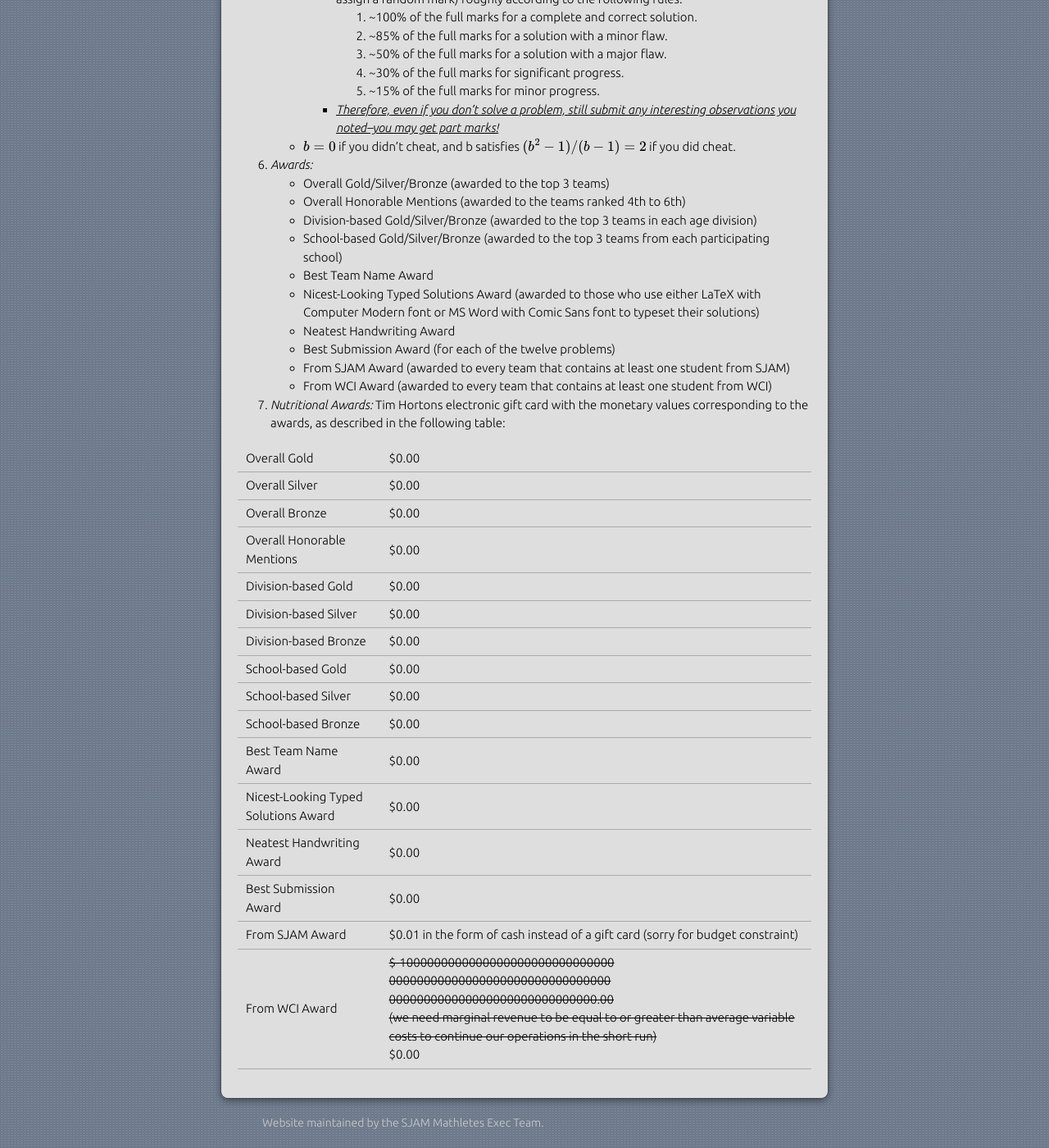
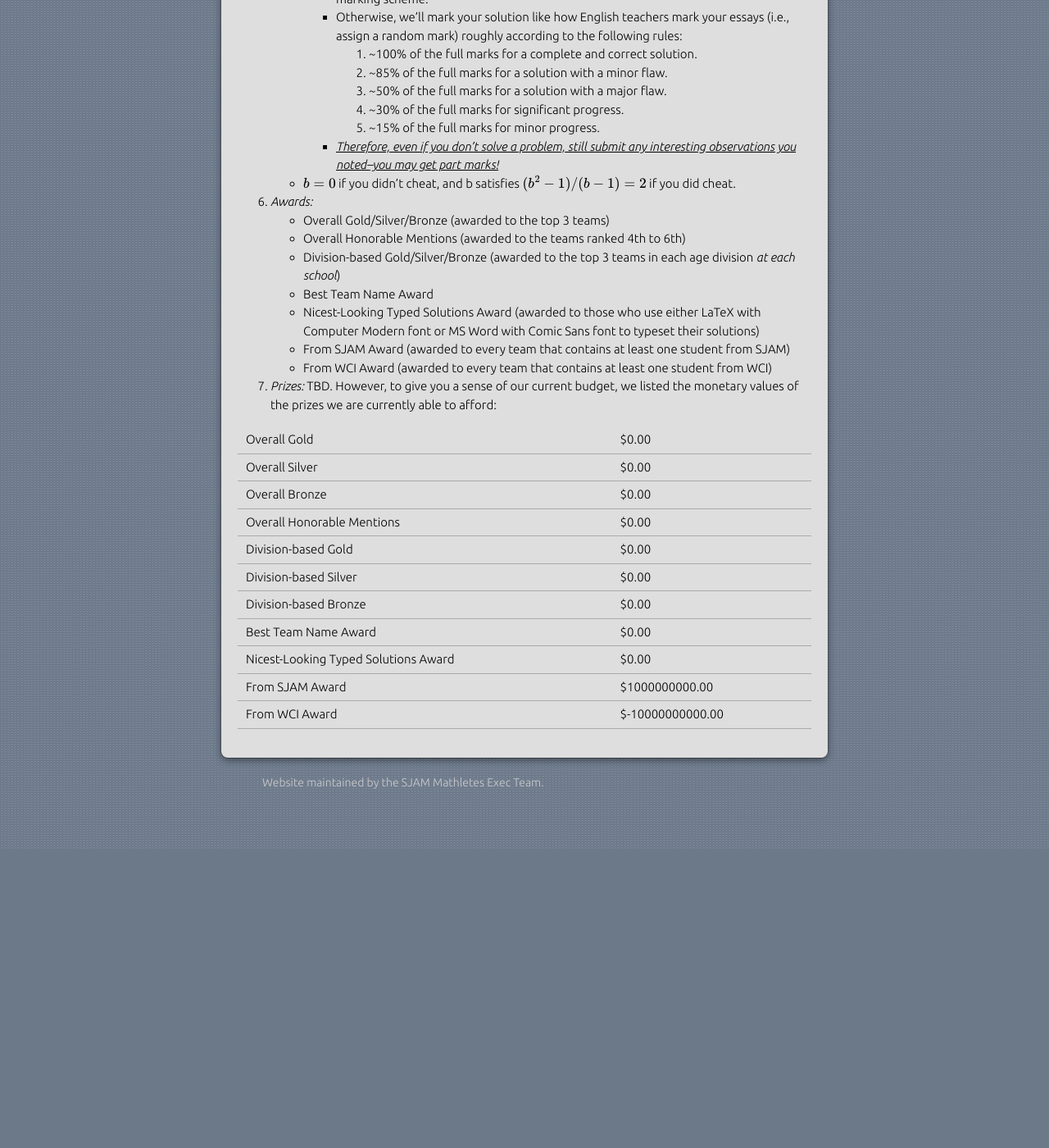
Before and after one commit to sjammathletes/sjammathletes.github.io, a Jekyll site: the page built from sjammo.md, in a window 1280 px wide and 1400 px high, scrolled down 1983 px. Shown: the whole window at 82% size. Built offline with Jekyll 4.4.1, drawn with Linux system fonts in a browser that asks for light colours; our own code applies the rules of GitHub Pages for plain Markdown files; after the commit the page ends 3018 px from its top, so only the background shows below that; some of the changed text lies outside the part shown.

Commit message:
updated knowledge not required and awards

```diff
--- a/sjammo.md
+++ b/sjammo.md
@@ -13,7 +13,7 @@
 ### Basic information:
  - *Number of intelligent beings per team:* 3 or fewer (meaning you can have additional members on your team if they are extremely stupid, e.g., your dog/cat/~~siblings~~)
  - *Age restriction:* NONE
- - *Knowledge NOT required to solve the problems:* proof of the Riemann Hypothesis, proof that P=NP, proof of Goldbach’s conjecture, calculus, …
+ - *Knowledge NOT required to solve the problems:* proof of the Riemann Hypothesis, proof that P=NP, proof of Goldbach’s conjecture, and other knowledge beyond the scope of the standard Gr. 12 Advanced Functions course. Exception: A few of the hardest problems may involve some standard math contest topics, which are readily available on Wikipedia.
 
 ### Instructions:
 #### TL;DR: Register, access the problems, and submit using the links above. Everything is super straightforward. You can’t get help from people outside your team. Please include your team name in the file name of each file you submit. HAVE FUN! ;D
@@ -49,15 +49,12 @@
 6. *Awards:*
     - Overall Gold/Silver/Bronze (awarded to the top 3 teams)
     - Overall Honorable Mentions (awarded to the teams ranked 4th to 6th)
-    - Division-based Gold/Silver/Bronze (awarded to the top 3 teams in each age division)
-    - School-based Gold/Silver/Bronze (awarded to the top 3 teams from each participating school)
+    - Division-based Gold/Silver/Bronze (awarded to the top 3 teams in each age division *at each school*)
     - Best Team Name Award
     - Nicest-Looking Typed Solutions Award (awarded to those who use either LaTeX with Computer Modern font or MS Word with Comic Sans font to typeset their solutions)
-    - Neatest Handwriting Award
-    - Best Submission Award (for each of the twelve problems)
     - From SJAM Award (awarded to every team that contains at least one student from SJAM)
     - From WCI Award (awarded to every team that contains at least one student from WCI)
-7. *Nutritional Awards:* Tim Hortons electronic gift card with the monetary values corresponding to the awards, as described in the following table:
+7. *Prizes:* TBD. However, to give you a sense of our current budget, we listed the monetary values of the prizes we are currently able to afford:
 
 |:--|:--|
 | Overall Gold | $0.00 |
@@ -67,12 +64,7 @@
 | Division-based Gold | $0.00 |
 | Division-based Silver | $0.00 |
 | Division-based Bronze | $0.00 |
-| School-based Gold | $0.00 |
-| School-based Silver | $0.00 |
-| School-based Bronze | $0.00 |
 | Best Team Name Award | $0.00 |
 | Nicest-Looking Typed Solutions Award | $0.00 |
-| Neatest Handwriting Award | $0.00 |
-| Best Submission Award | $0.00 |
-| From SJAM Award | $0.01 in the form of cash instead of a gift card (sorry for budget constraint) |
-| From WCI Award | ~~$-1000000000000000000000000000000<br>00000000000000000000000000000000<br>000000000000000000000000000000.00<br> (we need marginal revenue to be equal to or greater than average variable costs to continue our operations in the short run)~~ <br> $0.00 |
+| From SJAM Award | $1000000000.00 |
+| From WCI Award | $-10000000000.00 |
```
